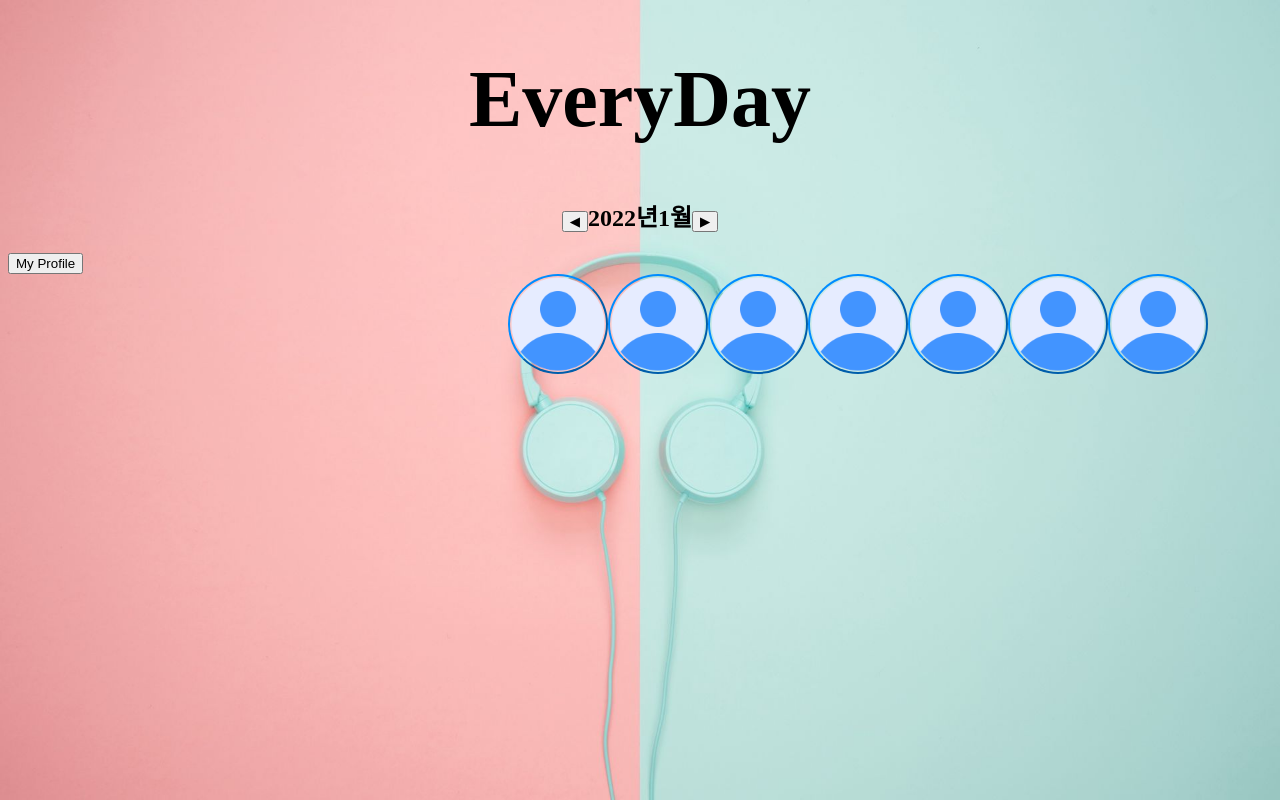
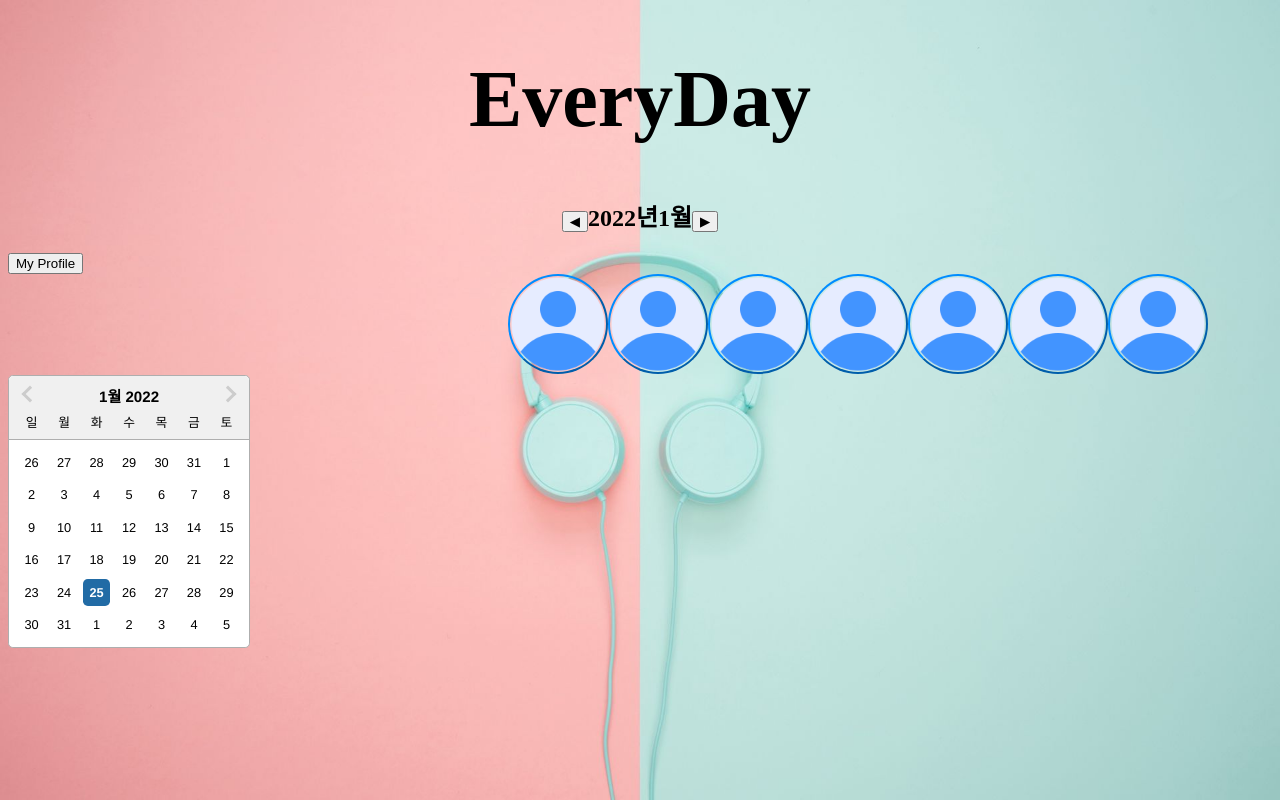
Before and after one commit to alexjun12/Everyday_ReactJs, a React (Create React App) app: page /#/ in a window 1280 px wide. Built offline with nearby package versions, Linux system fonts and the light colour scheme; no server answers; sample sign-in values are in the browser's storage.

Commit message:
22_02_05

```diff
--- a/package.json
+++ b/package.json
@@ -8,6 +8,7 @@
     "@testing-library/user-event": "^13.5.0",
     "firebase": "^9.6.1",
     "react": "^17.0.2",
+    "react-datepicker": "^4.6.0",
     "react-dom": "^17.0.2",
     "react-router-dom": "^5.3.0",
     "react-scripts": "5.0.0",
--- a/src/components/DayCallendar.js
+++ b/src/components/DayCallendar.js
@@ -1,9 +1,13 @@
-import React from "react";
+import React, { useState } from "react";
+import DatePicker from "react-datepicker";
+import { ko } from "date-fns/esm/locale";
+import "react-datepicker/dist/react-datepicker.css";
 
 function DayCallendar({day}){
+    const [startDate, setStartDate] = useState(new Date());
 
     return(
-    <button className = "calArray">Day{day}</button>
+        <DatePicker locale = { ko } selected={startDate} onChange={(date) => setStartDate(date)} inline />
 );}
 
 export default DayCallendar;
--- a/src/routes/Home.js
+++ b/src/routes/Home.js
@@ -25,7 +25,9 @@ function Home(){
             <div>
               {friends}
             </div>
-
+            <div>
+              <DayCal />
+            </div>
         </div>
     );
 }
```
Also changed, not shown: 1 other file (tests, documents, lock files or other folders).
